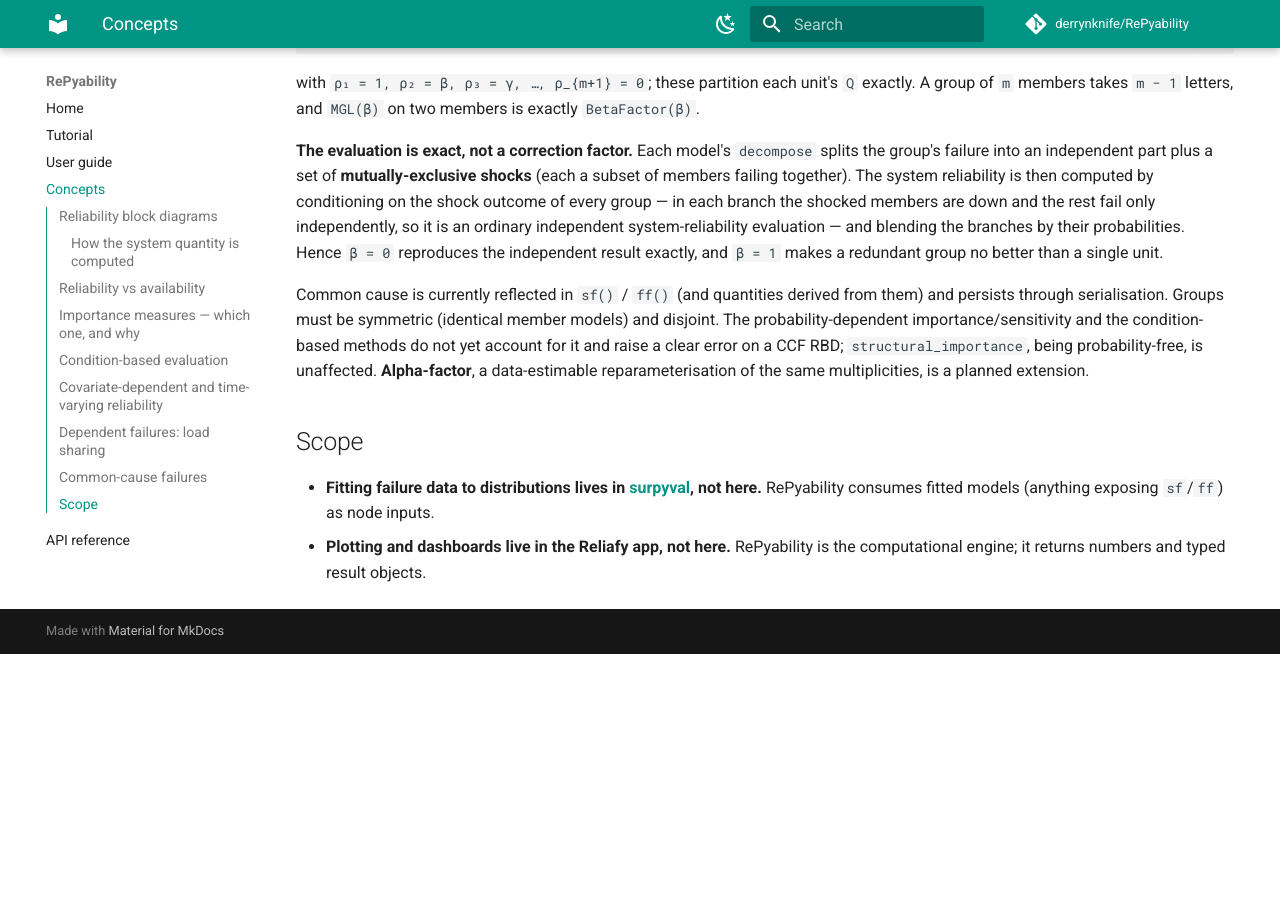
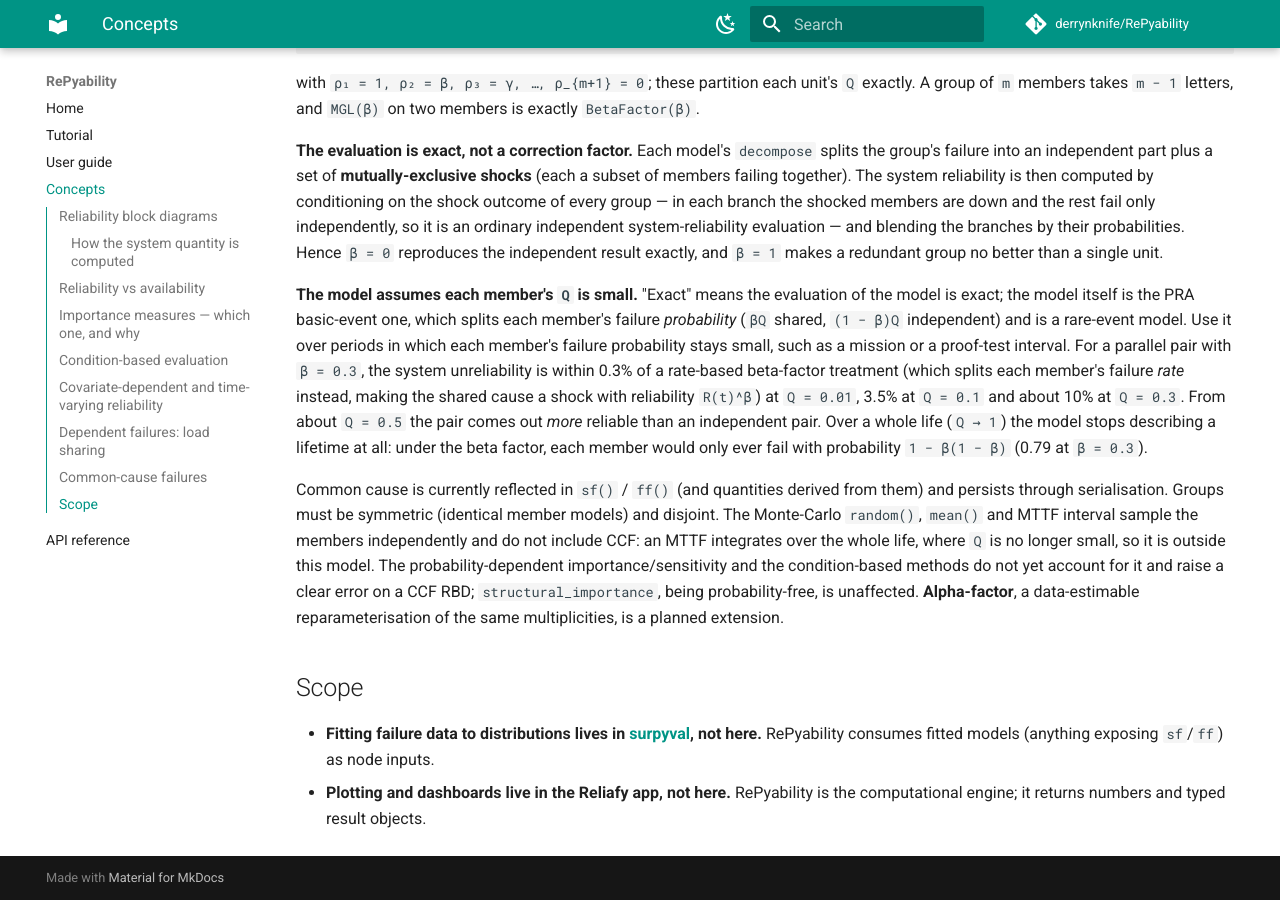
Before and after one commit to derrynknife/RePyability, an MkDocs documentation site: the page built from docs/concepts.md, in a window 1280 px wide and 900 px high, scrolled down 4523 px. Built offline with MkDocs 1.6.1 and Material for MkDocs 9.7.7, drawn with Linux system fonts in a browser that asks for light colours; comment, search, counter and statistics services are not loaded; before the commit the page ends 5177 px from its top, so only the background shows below that.

Commit message:
Document the CCF models' small-probability assumption
The beta-factor and MGL models are the PRA basic-event models: they split
each member's failure probability (beta*Q shared, (1-beta)*Q independent)
and, like their textbook form, assume Q is small. The docs called the
result "exact" (true of the evaluation, not the model) without saying so.

Concepts, the guide, the ccf module docstring and random()'s docstring now
state the assumption, with the size of the drift from a rate-based
beta-factor treatment for a beta = 0.3 pair (0.3% at Q = 0.01, 3.5% at
0.1, about 10% at 0.3; more reliable than an independent pair from about
Q = 0.5), and that random(), mean() and the MTTF interval sample members
independently and do not include CCF, since an MTTF spans the whole life.
No behaviour changes.

Co-Authored-By: Claude Opus 5.5 <noreply@anthropic.com>
Claude-Session: https://claude.ai/code/session_01NUGaeQXKxjjiQ1ULT1ApXS

```diff
--- a/docs/concepts.md
+++ b/docs/concepts.md
@@ -241,13 +241,30 @@ and blending the branches by their probabilities. Hence `β = 0` reproduces the
 independent result exactly, and `β = 1` makes a redundant group no better than a
 single unit.
 
+**The model assumes each member's `Q` is small.** "Exact" means the evaluation
+of the model is exact; the model itself is the PRA basic-event one, which splits
+each member's failure *probability* (`βQ` shared, `(1 − β)Q` independent) and
+is a rare-event model. Use it over periods in which each member's failure
+probability stays small, such as a mission or a proof-test interval. For a
+parallel pair with `β = 0.3`, the system unreliability is within 0.3% of a
+rate-based beta-factor treatment (which splits each member's failure *rate*
+instead, making the shared cause a shock with reliability `R(t)^β`) at
+`Q = 0.01`, 3.5% at `Q = 0.1` and about 10% at `Q = 0.3`. From about `Q = 0.5`
+the pair comes out *more* reliable than an independent pair. Over a whole life
+(`Q → 1`) the model stops describing a lifetime at all: under the beta factor,
+each member would only ever fail with probability `1 − β(1 − β)` (0.79 at
+`β = 0.3`).
+
 Common cause is currently reflected in `sf()` / `ff()` (and quantities derived
 from them) and persists through serialisation. Groups must be symmetric
-(identical member models) and disjoint. The probability-dependent
-importance/sensitivity and the condition-based methods do not yet account for it
-and raise a clear error on a CCF RBD; `structural_importance`, being
-probability-free, is unaffected. **Alpha-factor**, a data-estimable
-reparameterisation of the same multiplicities, is a planned extension.
+(identical member models) and disjoint. The Monte-Carlo `random()`, `mean()` and
+MTTF interval sample the members independently and do not include CCF: an MTTF
+integrates over the whole life, where `Q` is no longer small, so it is outside
+this model. The probability-dependent importance/sensitivity and the
+condition-based methods do not yet account for it and raise a clear error on a
+CCF RBD; `structural_importance`, being probability-free, is unaffected.
+**Alpha-factor**, a data-estimable reparameterisation of the same
+multiplicities, is a planned extension.
 
 ## Scope
 
```
Also changed, not shown: CHANGELOG.md (+8 -0 lines), docs/guide.md (+13 -4 lines), 2 other files.
